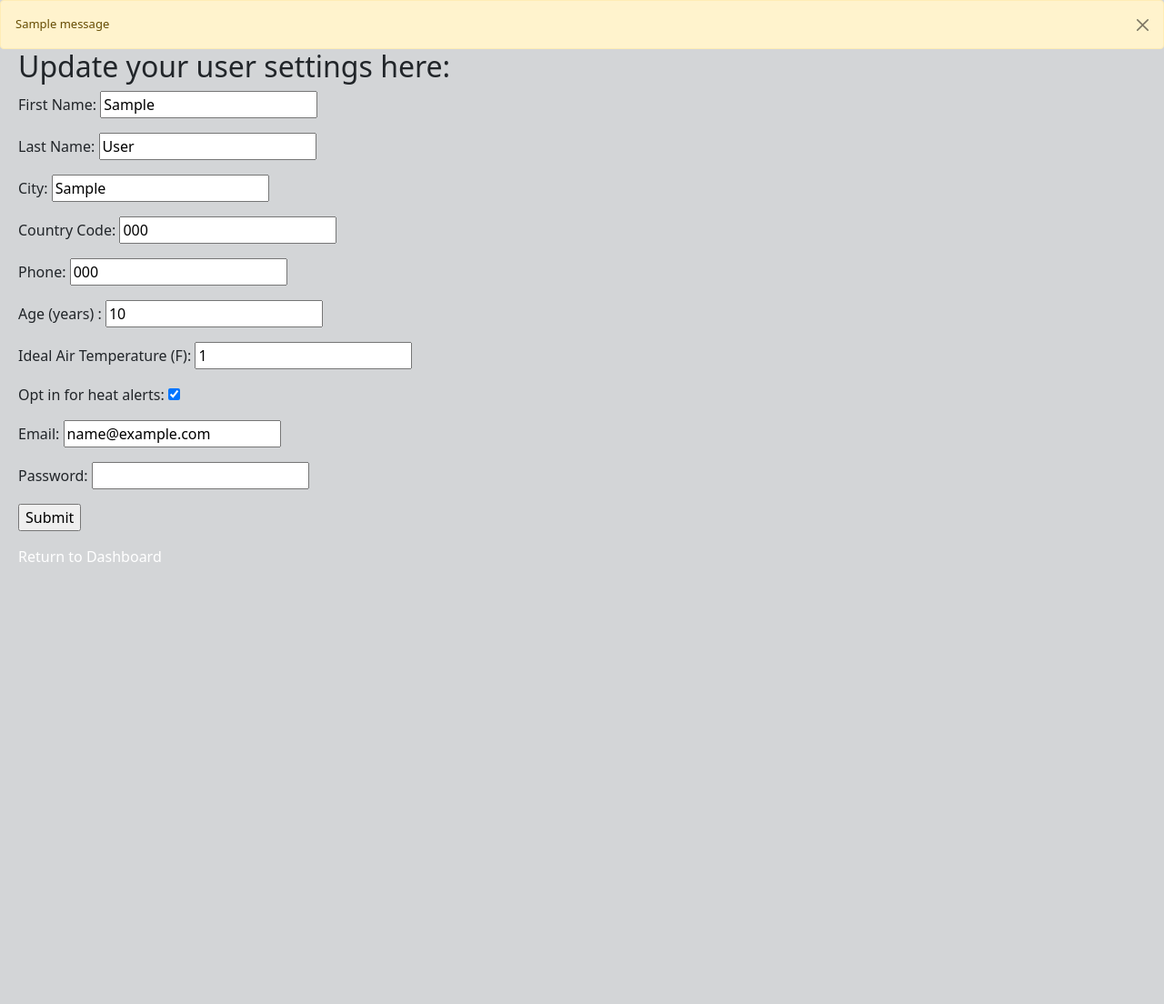
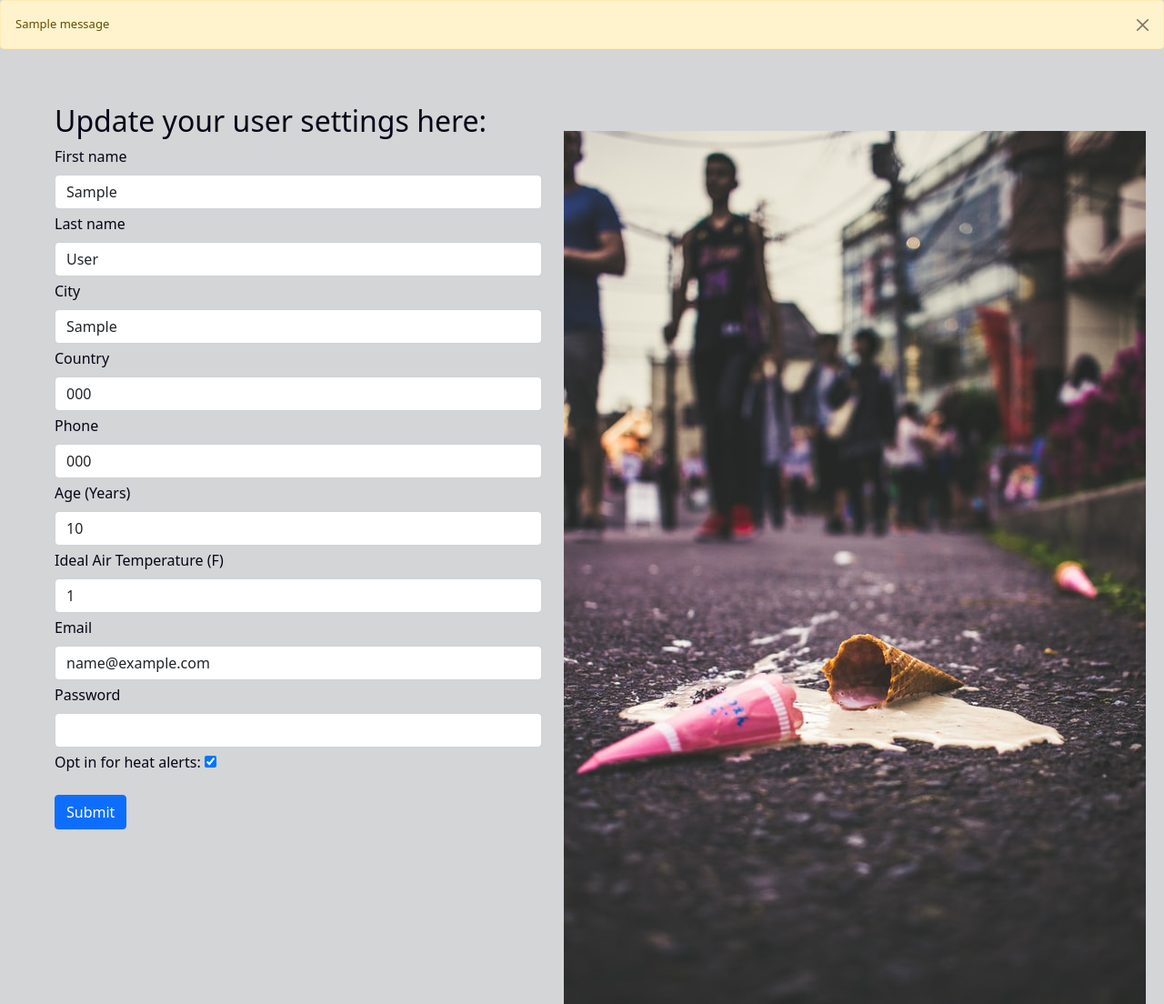
Before and after one commit to greenhacks/heat-resilience-app, a Flask app: page /user-settings-update in a window 1280 px wide. Shown: the part 56-1160 px from the top of the page at 91% size. Before the commit the page ends 674 px from the top, so only its background shows below. Run offline with Flask 2, Linux system fonts and the light colour scheme; the visitor is signed in with stand-in values (Sample User, id 1); tables that the repository leaves empty hold one stand-in row (values such as "Sample post"); one stand-in notice (Sample message) is shown.

Commit message:
Styling updates, removed unnecessary files

```diff
--- a/server.py
+++ b/server.py
@@ -113,7 +113,7 @@ def handle_login():
 
     elif email == user.email and password == user.password:
         session['user_email'] = user.email
-        flash(f'Logged in as {user.email}!')
+        # flash(f'Logged in as {user.email}!')
         return redirect('/dashboard')
 
     else:
@@ -208,10 +208,13 @@ def update_user_settings():
 @app.route('/reset-password', methods=['GET','POST'])
 def reset_password():
     """Resets a password."""
-    user = crud.get_user_by_email(session['user_email'])
+
 
     if request.method == 'POST':
-        password = request.form.get('password')
+        email = request.form.get('resetemail')
+        password = request.form.get('resetpassword')
+
+        user = crud.get_user_by_email(email)
 
         new_password_dict = {
             'password': password
--- a/static/script.js
+++ /dev/null
@@ -1,2 +0,0 @@
-'use strict';
-/* DOM Manipulation */
--- a/static/styles.css
+++ b/static/styles.css
@@ -16,30 +16,39 @@ body {
    background-color: #D3D5D7;
  }
 
+ #icecream-img {
+   position: relative;
+   padding-top: 30px
+ }
+
 .settings {
   margin-left: 20px
 }
 
+#user-settings{
+  padding-top:30px
+}
+
 body .container-fluid {
-    /* background-image: url('/static/icecream_lg.jpg'); */
     background-color: #D3D5D7;
     background-repeat: no-repeat;
     background-attachment: fixed;
     background-size: cover;
-    /* display: flex; */
-    color: #050517
+    color: #050517;
+    margin-top: 30px;
+    margin-left: 30px;
+    padding-right: 50px;
+    padding-left: 30px
 }
-
-/* #icecream-img {
-    border: solid 1px black;
-    max-width:100%;
-    height:auto;
-} */
 
 #line-chart {
     position: relative;
     display: flex;
     height:20vh; width:40vw
+}
+
+.chart-container{
+  position: relative
 }
 
 .alert {
@@ -54,7 +63,7 @@ a:link {
   }
 
 a:visited{
-  color: white;
+  color: blue;
   background-color: transparent;
   text-decoration: none;
   /* border-bottom: 1px solid #b3b3b3; */
@@ -75,8 +84,13 @@ a:active {
 .navbar {
   background-color: #CF5C36;
   color: white;
+  /* margin-bottom: 30px */
 }
 
 .navbar-brand{
   color: white
 }
+
+.flash-msg{
+  margin-bottom: 0;
+}
--- a/templates/base.html
+++ b/templates/base.html
@@ -19,15 +19,15 @@
     <!-- Nav bar -->
     <nav class="navbar navbar-light">
       <div class="d-flex" id="nav-bar">
-          <a class="navbar-brand mr-auto mt-0 ms-3">Heat Resilience App</a>
-          <a class="nav-link" href="/dashboard">Dashboard</a>
-          <a class="nav-link" href="/resilience-resources">Resilience Resources</a>
+          <a class="navbar-brand mr-auto mt-0 ms-3"  href="/dashboard">Heat Resilience App</a>
+          <a class="nav-link active" aria-current="page" href="/dashboard">Dashboard</a>
+          <a class="nav-link active" aria-current="page" href="/resilience-resources">Resilience Resources</a>
       </div>
 
       <div class="d-flex" id="nav-bar">
-          <a class="nav-link" href="/about">About</a>
-          <a class="nav-link" href="/user-settings">Settings</a>
-          <a class="nav-link ms-auto" href="/logout">Log out</a>
+          <a class="nav-link active" aria-current="page" href="/about">About</a>
+          <a class="nav-link active" aria-current="page" href="/user-settings">Settings</a>
+          <a class="nav-link ms-auto active" aria-current="page" href="/logout">Log out</a>
       </div>
     </nav>
 
--- a/templates/update_settings.html
+++ b/templates/update_settings.html
@@ -3,41 +3,68 @@
 
 {% block body %}
 
-  <!-- Update for accessibility -->
-  <div class="settings">
+<div class="container-fluid" id="user-settings">
+  <div class="row">
+    <div class="col">
     <h2>Update your user settings here:</h2>
       <form action="/user-settings-update" method="POST">
-    <p>
-      <label>First Name: </label>
-      <input type="text" name="fname" value="{{user.fname}}">
-    </p>
-    <p>
-      <label>Last Name: </label>
-      <input type="text" name="lname" value="{{user.lname}}">
-    </p>
-    <p>
-      <label>City: </label>
-      <input type="text" name="city" value="{{user.city}}">
-    </p>
-    <p>
-      <label>Country Code: </label>
-      <input type="text" name="country" value="{{user.country_code}}">
-    </p>
+        <div class="mb-1">
+          <label for="exampleInputFName1" class="form-label">First name</label>
+          <input type="text" class="form-control" id="exampleInputFName1" aria-describedby="fnameHelp"
+          required name="fname" value="{{user.fname}}">
+        </div>
 
-    <p>
-      <label>Phone: </label>
-      <input type="text" name="phone" value="{{user.phone}}" pattern=
+        <div class="mb-1">
+          <label for="exampleInputLName1" class="form-label">Last name</label>
+          <input type="text" class="form-control" id="exampleInputLName1" aria-describedby="lnameHelp"
+          name="lname" value="{{user.lname}}">
+        </div>
+
+        <div class="mb-1">
+          <label for="exampleInputCity1" class="form-label">City</label>
+          <input type="text" class="form-control" id="exampleInputCity1" aria-describedby="cityHelp"
+          required name="city" value="{{user.city}}">
+        </div>
+
+        <div class="mb-1">
+          <label for="exampleInputCountry1" class="form-label">Country</label>
+          <input type="text" class="form-control" id="exampleInputCountry1" aria-describedby="countryHelp"
+          required name="country_code" value="{{user.country_code}}">
+          <!-- <div id="emailHelp" class="form-text">We'll never share your email with anyone else.</div> -->
+        </div>
+
+        <div class="mb-1">
+          <label for="exampleInputPhone1" class="form-label">Phone</label>
+          <input type="text" class="form-control" id="exampleInputPhone1" aria-describedby="phoneHelp"
+          required name="phone" value="{{user.phone}}" pattern=
           "^[\+]?[(]?[0-9]{3}[)]?[-\s\.]?[0-9]{3}[-\s\.]?[0-9]{4,6}$">
-    </p>
-    <p>
-      <label>Age (years) : </label>
-      <input type="number" name="age" placeholder="e.g. 45" value="{{user.age}}">
-    </p>
-    <p>
-      <label>Ideal Air Temperature (F): </label> <input type="number" name="idealtemp"
-            placeholder="e.g. 73" value="{{user.ideal_temp_f}}">
-    </p>
-    <p>
+        </div>
+
+        <div class="mb-1">
+          <label for="exampleInputAge1" class="form-label">Age (Years)</label>
+          <input type="number" class="form-control" id="exampleInputPhone1" aria-describedby="ageHelp"
+          name="age" placeholder="e.g. 45" value="{{user.age}}">
+        </div>
+
+        <div class="mb-1">
+          <label for="exampleInputIdealTemp1" class="form-label">Ideal Air Temperature (F)</label>
+          <input type="number" class="form-control" id="exampleInputIdealTemp1" aria-describedby="idealTempHelp"
+          placeholder="e.g. 73" value="{{user.ideal_temp_f}}" name="idealtemp">
+        </div>
+
+        <div class="mb-1">
+          <label for="exampleInputEmail1" class="form-label">Email</label>
+          <input type="email" class="form-control" id="exampleInputEmail1" aria-describedby="emailHelp"
+          required name="email" value="{{user.email}}">
+        </div>
+
+        <div class="mb-1">
+          <label for="exampleInputPassword1" class="form-label">Password</label>
+          <input type="password" class="form-control" id="exampleInputPassword1"
+          name="password">
+        </div>
+
+        <div>
           <label>Opt in for heat alerts: </label>
           {% if user.opted_in == None or user.opted_in == "No" %}
 
@@ -48,25 +75,17 @@
             <input type="checkbox" name="optin" checked="True">
 
           {% endif %}
+        </div>
+        <br>
+        <button type="submit" class="btn btn-primary">Submit</button>
 
-    </p>
-
-    <p>
-      <label>Email: </label>
-      <input type="text" name="email" value="{{user.email}}">
-    </p>
-    <p>
-      <label>Password: </label>
-      <input type="password" name="password">
-    </p>
-    <p>
-      <input type="submit">
-    </p>
       </form>
 
-
-  <div>
-    <a href="/dashboard"> Return to Dashboard</a>
+    </div>
+    <div class= "col">
+      <img id="icecream-img" src="/static/icecream_sm.jpg">
     </div>
   </div>
+</div>
+
 {% endblock %}
--- a/tests.py
+++ b/tests.py
@@ -10,10 +10,6 @@ class FlaskAppTests (unittest.TestCase):
         self.client = app.test_client()
         app.config['TESTING'] = True
 
-    def tearDown(self):
-        """Tear down after each test."""
-
-
     def test_show_homepage(self):
         """Test that homepage HTML renders."""
 
```
Also changed, not shown: seed_database.py (+22 -13 lines), static/chart.jsx (deleted, +0 -19 lines), static/homepage.jsx (+19 -17 lines), static/test_script.js (deleted, +0 -26 lines), templates/about.html (+12 -6 lines), templates/dashboard.html (+18 -18 lines), templates/homepage.html (+6 -6 lines), templates/reset_password.html (+49 -4 lines), templates/resources.html (+8 -8 lines), templates/settings.html (+51 -17 lines). Lines whose indentation alone changed are shown as unchanged.
